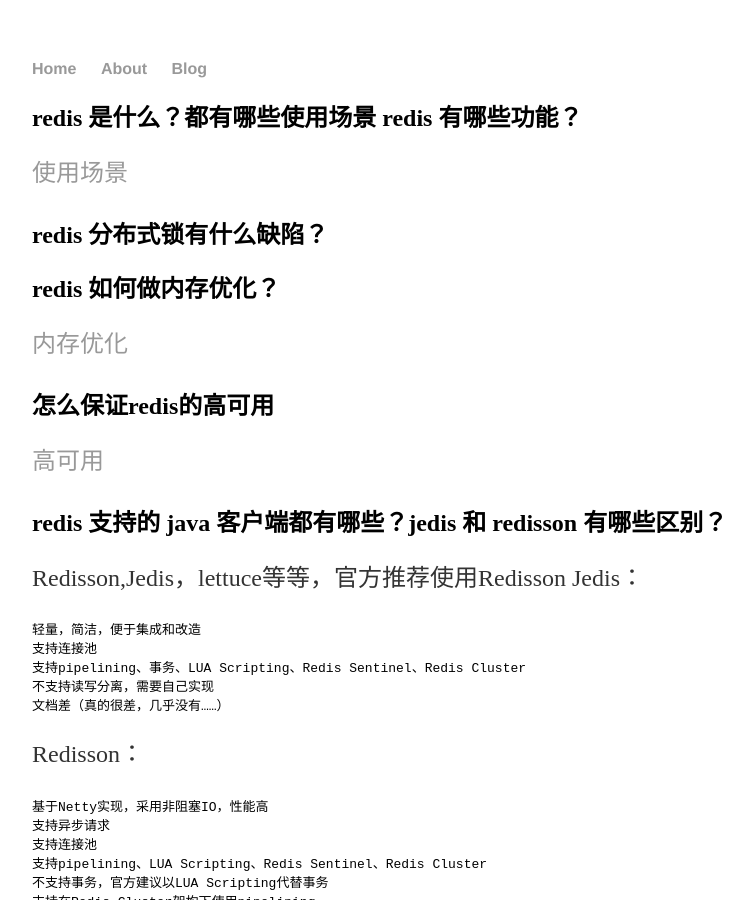
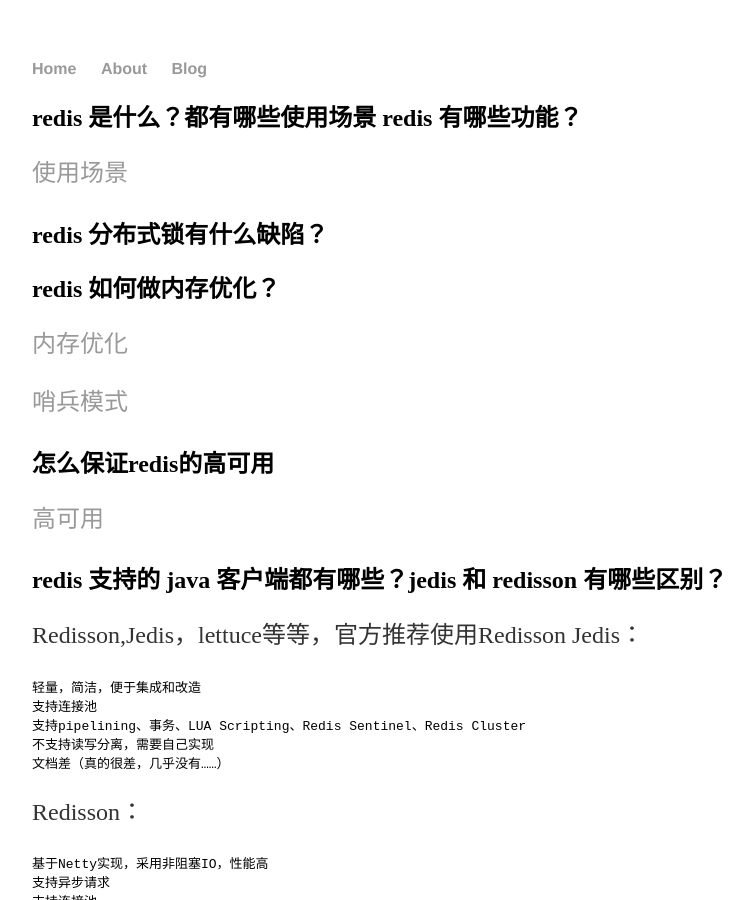
Before and after one commit to studykid/studykid.github.io, a Jekyll site: the page built from _posts/2020-03-16-redis.md, in a window 1280 px wide and 900 px high. Shown: the whole window, without its empty margins (160-913 px from the left). Built offline with Jekyll 4.4.1, drawn with Linux system fonts in a browser that asks for light colours; our own code applies the rules of GitHub Pages for plain Markdown files.

Commit message:
Update 2020-03-16-redis.md

```diff
--- a/_posts/2020-03-16-redis.md
+++ b/_posts/2020-03-16-redis.md
@@ -6,6 +6,7 @@
 [内存优化](https://www.cnblogs.com/jandison/p/6902396.html)
 
 
+[哨兵模式](https://www.jianshu.com/p/06ab9daf921d)
 ## 怎么保证redis的高可用
 [高可用](https://www.cnblogs.com/mengchunchen/p/10044840.html)
 ## redis 支持的 java 客户端都有哪些？jedis 和 redisson 有哪些区别？
```
